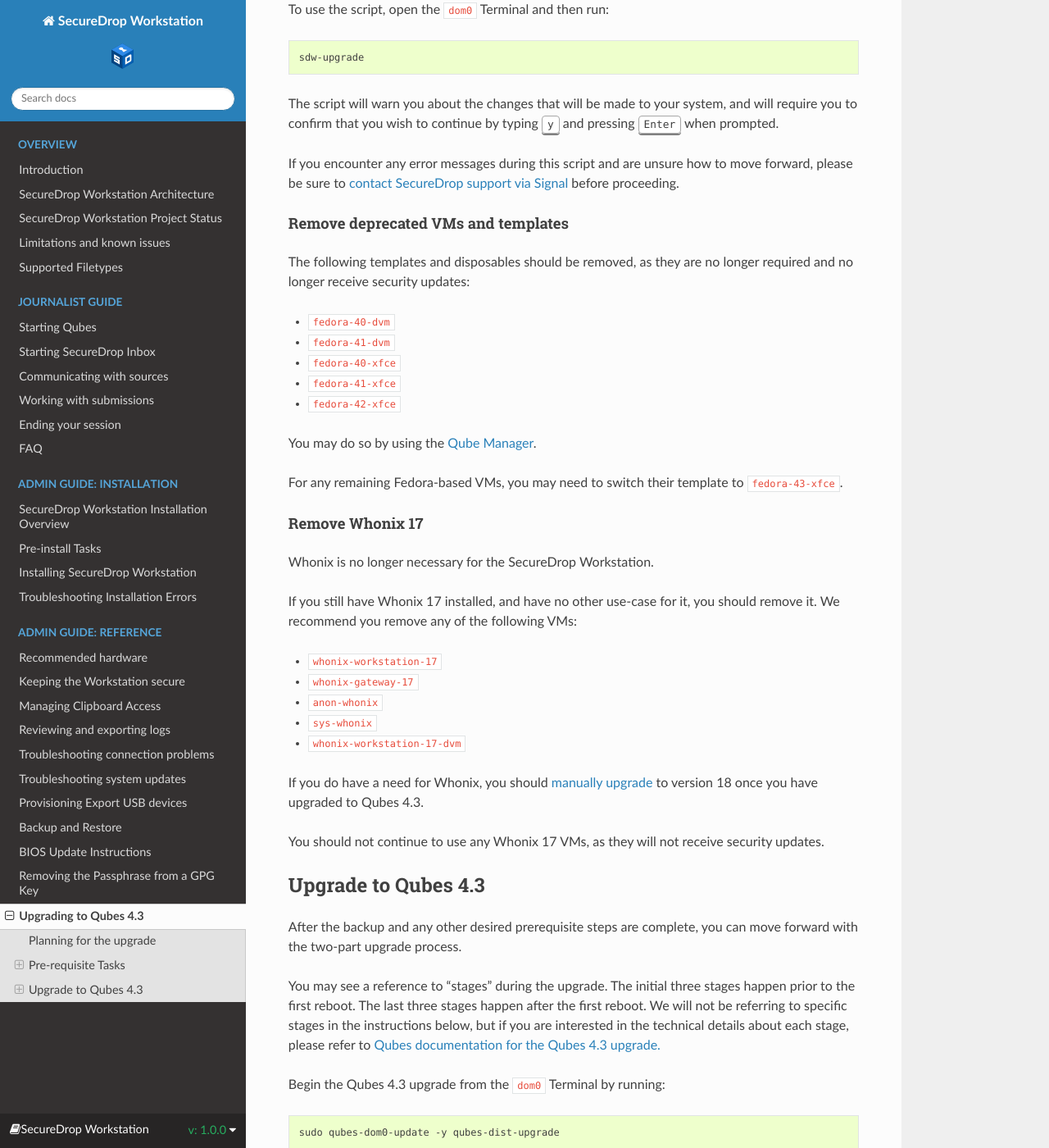
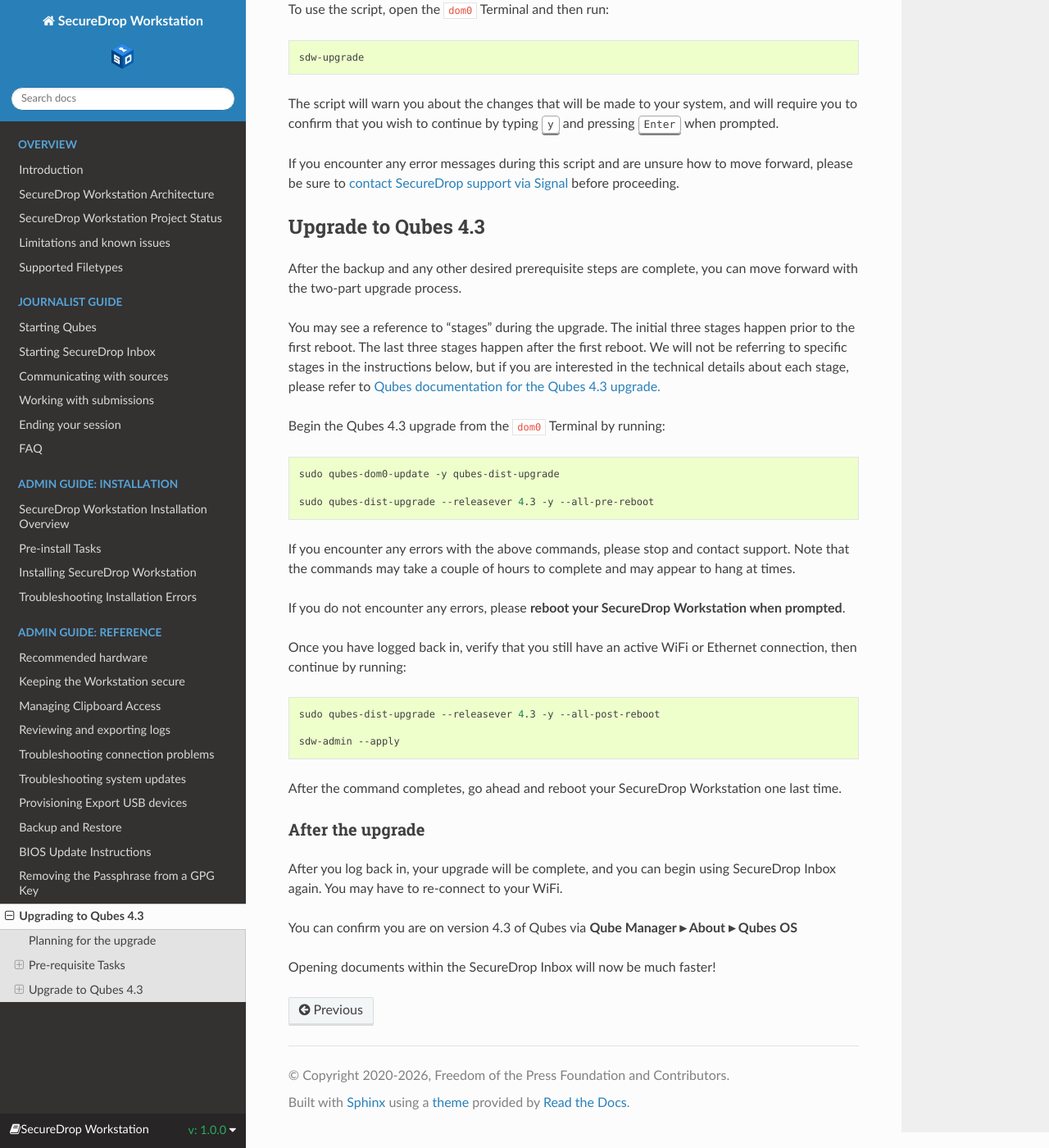
Before and after one commit to freedomofpress/securedrop-workstation-docs, a Sphinx documentation site: the page built from docs/admin/reference/upgrade_to_qubes_4.3.rst, in a window 1280 px wide and 1400 px high, scrolled down 2150 px. Shown: the whole window at 82% size. Built offline with Sphinx 7.4.7 and the Read the Docs theme 3.1.0, drawn with Linux system fonts in a browser that asks for light colours.

Commit message:
Remove unnecessary manual prep steps
These steps are no longer needed since the sdw-upgrade script takes care of them

```diff
--- a/docs/admin/reference/upgrade_to_qubes_4.3.rst
+++ b/docs/admin/reference/upgrade_to_qubes_4.3.rst
@@ -117,43 +117,6 @@
 please be sure to `contact SecureDrop support via Signal <https://securedrop.org/help/>`_
 before proceeding.
 
-Remove deprecated VMs and templates
-^^^^^^^^^^^^^^^^^^^^^^^^^^^^^^^^^^^
-
-The following templates and disposables should be removed, as they are no longer
-required and no longer receive security updates:
-
-* ``fedora-40-dvm``
-* ``fedora-41-dvm``
-* ``fedora-40-xfce``
-* ``fedora-41-xfce``
-* ``fedora-42-xfce``
-
-You may do so by using the `Qube Manager <https://doc.qubes-os.org/en/latest/introduction/getting-started.html#qube-manager>`_.
-
-For any remaining Fedora-based VMs, you may need to switch their template
-to ``fedora-43-xfce``.
-
-Remove Whonix 17
-^^^^^^^^^^^^^^^^^^
-
-Whonix is no longer necessary for the SecureDrop Workstation.
-
-If you still have Whonix 17 installed, and have no other use-case for it, you
-should remove it. We recommend you remove any of the following VMs:
-
-* ``whonix-workstation-17``
-* ``whonix-gateway-17``
-* ``anon-whonix``
-* ``sys-whonix``
-* ``whonix-workstation-17-dvm``
-
-If you do have a need for Whonix, you should `manually upgrade <https://www.whonix.org/wiki/Release_Upgrade_17_to_18>`_ to version 18
-once you have upgraded to Qubes 4.3.
-
-You should not continue to use any Whonix 17 VMs, as they will not receive
-security updates.
-
 Upgrade to Qubes 4.3
 --------------------
 
```
